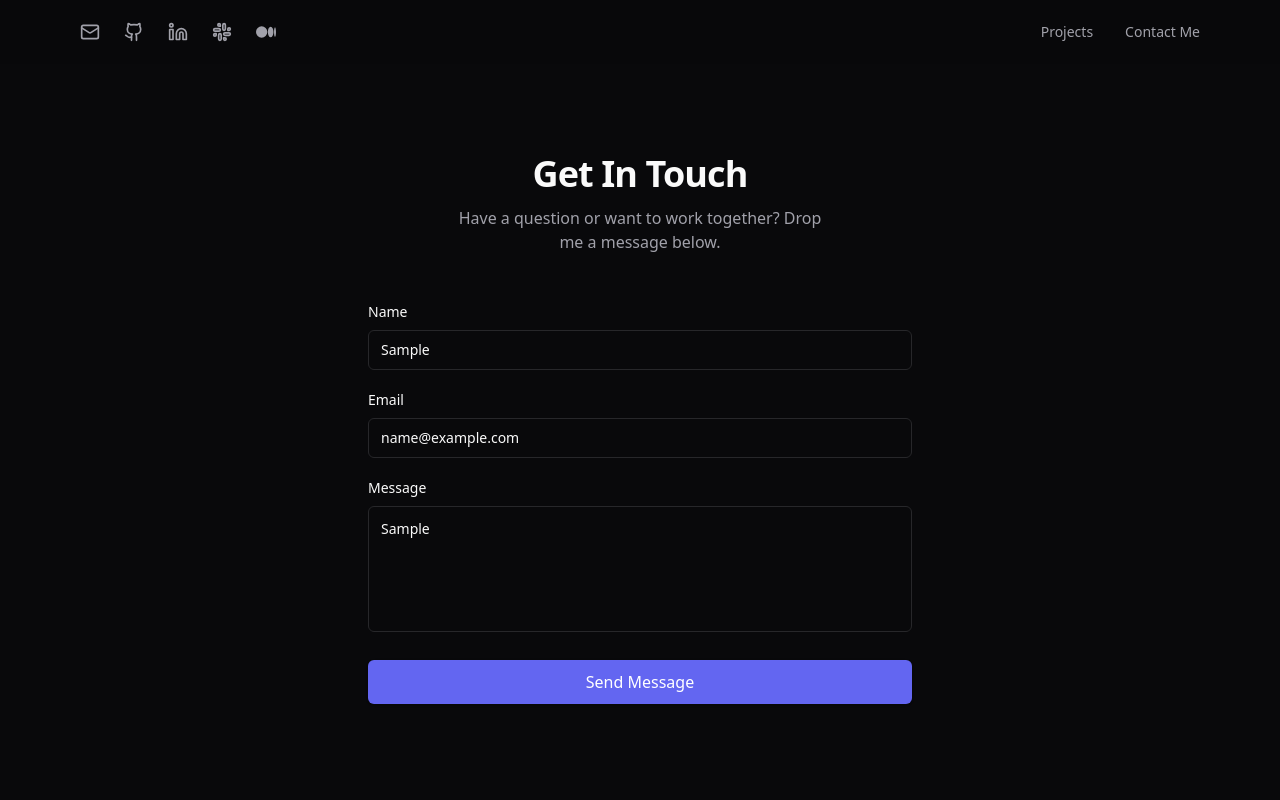
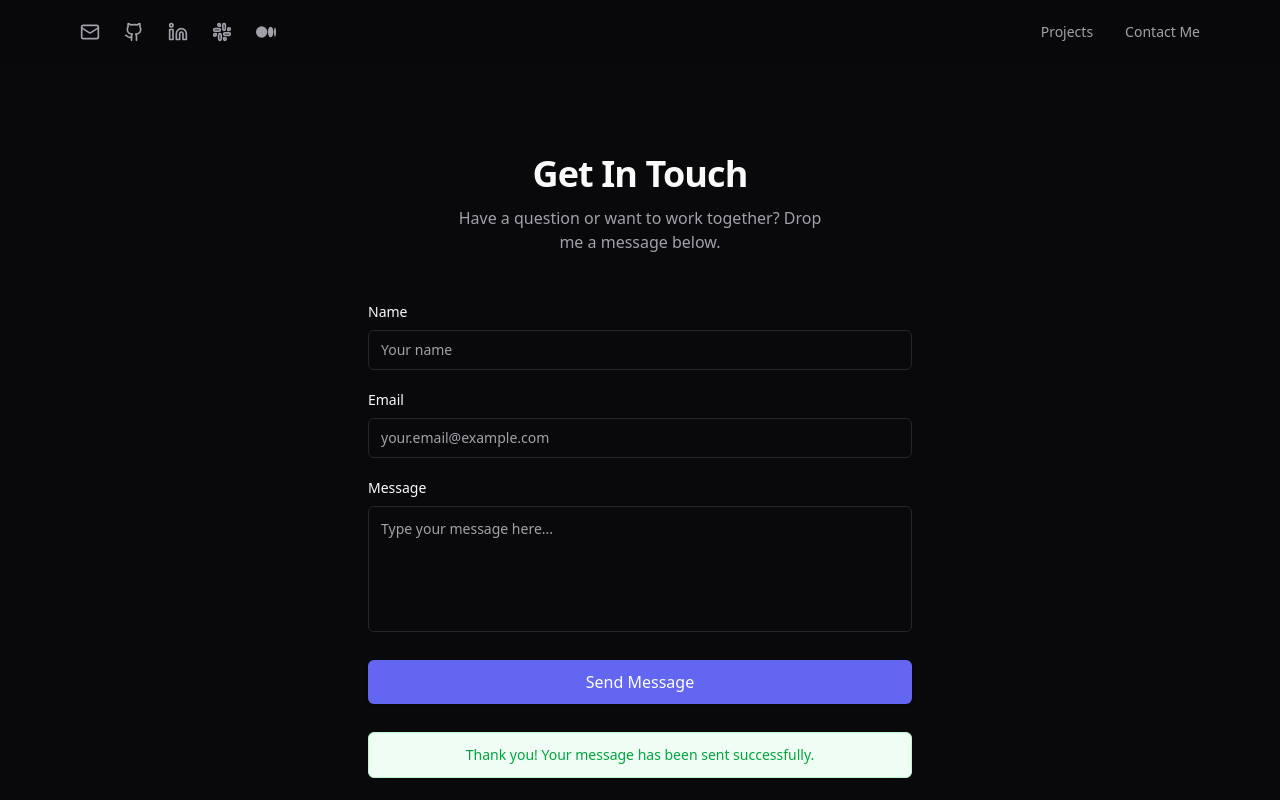
Before and after one commit to afzytk/portfolio, a React app: page / in a window 1280 px wide. Both pictures are taken after typing "Sample", "name@example.com", "Sample" into the empty fields and a click on the button "Send Message". Shown: the part 1285-2085 px from the top of the page. Built offline with nearby package versions, Linux system fonts and the light colour scheme; the HTML template or start-up script is replaced by a standard one.

Commit message:
feat: add form validation to contact form

```diff
--- a/package.json
+++ b/package.json
@@ -14,6 +14,7 @@
     "@tailwindcss/vite": "^4.3.0",
     "class-variance-authority": "^0.7.1",
     "clsx": "^2.1.1",
+    "formik": "^2.4.9",
     "lucide-react": "^1.16.0",
     "radix-ui": "^1.4.3",
     "react": "^19.2.6",
@@ -22,7 +23,8 @@
     "shadcn": "^4.7.0",
     "tailwind-merge": "^3.6.0",
     "tailwindcss": "^4.3.0",
-    "tw-animate-css": "^1.4.0"
+    "tw-animate-css": "^1.4.0",
+    "yup": "^1.7.1"
   },
   "devDependencies": {
     "@eslint/js": "^10.0.1",
--- a/src/components/Contact.jsx
+++ b/src/components/Contact.jsx
@@ -1,20 +1,38 @@
 import { useState } from "react";
+import { useFormik } from "formik";
+import * as Yup from "yup";
 
 export default function Contact() {
-  const [formData, setFormData] = useState({
-    name: "",
-    email: "",
-    message: "",
+  const [submitStatus, setSubmitStatus] = useState(null);
+
+  const formik = useFormik({
+    initialValues: {
+      name: "",
+      email: "",
+      message: "",
+    },
+    validationSchema: Yup.object({
+      name: Yup.string().required("Name is required"),
+      email: Yup.string()
+        .email("Invalid email format")
+        .required("Email is required"),
+      message: Yup.string().required("Message is required"),
+    }),
+    onSubmit: async (values, { setSubmitting, resetForm }) => {
+      setSubmitStatus(null);
+      try {
+        // Simulate network request
+        await new Promise((resolve) => setTimeout(resolve, 1500));
+        console.log("Form Submitted Safely:", values);
+        setSubmitStatus("success");
+        resetForm();
+      } catch (error) {
+        setSubmitStatus("error");
+      } finally {
+        setSubmitting(false);
+      }
+    },
   });
-
-  const handleChange = (e) => {
-    setFormData({ ...formData, [e.target.name]: e.target.value });
-  };
-
-  const handleSubmit = (e) => {
-    e.preventDefault();
-    console.log("Form Submitted Safely:", formData);
-  };
 
   return (
     <section id="contact" className="py-24 bg-background text-foreground">
@@ -28,7 +46,7 @@ export default function Contact() {
           </p>
         </div>
 
-        <form onSubmit={handleSubmit} className="flex flex-col gap-5">
+        <form onSubmit={formik.handleSubmit} className="flex flex-col gap-5">
           <div className="flex flex-col gap-2">
             <label
               htmlFor="name"
@@ -41,11 +59,19 @@ export default function Contact() {
               id="name"
               name="name"
               required
-              value={formData.name}
-              onChange={handleChange}
-              className="w-full h-10 px-3 rounded-md border border-input bg-background text-sm ring-offset-background placeholder:text-muted-foreground focus-visible:outline-hidden focus-visible:ring-2 focus-visible:ring-ring focus-visible:ring-offset-2 disabled:cursor-not-allowed disabled:opacity-50"
+              value={formik.values.name}
+              onChange={formik.handleChange}
+              onBlur={formik.handleBlur}
+              className={`w-full h-10 px-3 rounded-md border bg-background text-sm ring-offset-background placeholder:text-muted-foreground focus-visible:outline-hidden focus-visible:ring-2 focus-visible:ring-ring focus-visible:ring-offset-2 disabled:cursor-not-allowed disabled:opacity-50 ${
+                formik.touched.name && formik.errors.name
+                  ? "border-red-500"
+                  : "border-input"
+              }`}
               placeholder="Your name"
             />
+            {formik.touched.name && formik.errors.name && (
+              <span className="text-xs text-red-500">{formik.errors.name}</span>
+            )}
           </div>
 
           <div className="flex flex-col gap-2">
@@ -60,11 +86,21 @@ export default function Contact() {
               id="email"
               name="email"
               required
-              value={formData.email}
-              onChange={handleChange}
-              className="w-full h-10 px-3 rounded-md border border-input bg-background text-sm ring-offset-background placeholder:text-muted-foreground focus-visible:outline-hidden focus-visible:ring-2 focus-visible:ring-ring focus-visible:ring-offset-2 disabled:cursor-not-allowed disabled:opacity-50"
+              value={formik.values.email}
+              onChange={formik.handleChange}
+              onBlur={formik.handleBlur}
+              className={`w-full h-10 px-3 rounded-md border bg-background text-sm ring-offset-background placeholder:text-muted-foreground focus-visible:outline-hidden focus-visible:ring-2 focus-visible:ring-ring focus-visible:ring-offset-2 disabled:cursor-not-allowed disabled:opacity-50 ${
+                formik.touched.email && formik.errors.email
+                  ? "border-red-500"
+                  : "border-input"
+              }`}
               placeholder="your.email@example.com"
             />
+            {formik.touched.email && formik.errors.email && (
+              <span className="text-xs text-red-500">
+                {formik.errors.email}
+              </span>
+            )}
           </div>
 
           <div className="flex flex-col gap-2">
@@ -79,19 +115,63 @@ export default function Contact() {
               name="message"
               required
               rows="5"
-              value={formData.message}
-              onChange={handleChange}
-              className="w-full p-3 rounded-md border border-input bg-background text-sm ring-offset-background placeholder:text-muted-foreground focus-visible:outline-hidden focus-visible:ring-2 focus-visible:ring-ring focus-visible:ring-offset-2 disabled:cursor-not-allowed disabled:opacity-50 resize-none"
+              value={formik.values.message}
+              onChange={formik.handleChange}
+              onBlur={formik.handleBlur}
+              className={`w-full p-3 rounded-md border bg-background text-sm ring-offset-background placeholder:text-muted-foreground focus-visible:outline-hidden focus-visible:ring-2 focus-visible:ring-ring focus-visible:ring-offset-2 disabled:cursor-not-allowed disabled:opacity-50 resize-none ${
+                formik.touched.message && formik.errors.message
+                  ? "border-red-500"
+                  : "border-input"
+              }`}
               placeholder="Type your message here..."
             />
+            {formik.touched.message && formik.errors.message && (
+              <span className="text-xs text-red-500">
+                {formik.errors.message}
+              </span>
+            )}
           </div>
 
           <button
             type="submit"
-            className="w-full h-11 inline-flex items-center justify-center font-medium rounded-md bg-primary text-primary-foreground hover:bg-primary/90 transition-colors shadow-sm mt-2 cursor-pointer"
+            disabled={formik.isSubmitting}
+            className="w-full h-11 inline-flex items-center justify-center gap-2 font-medium rounded-md bg-primary text-primary-foreground hover:bg-primary/90 transition-colors shadow-sm mt-2 cursor-pointer disabled:opacity-70 disabled:cursor-not-allowed"
           >
-            Send Message
+            {formik.isSubmitting && (
+              <svg
+                className="animate-spin h-5 w-5 text-current"
+                xmlns="http://www.w3.org/2000/svg"
+                fill="none"
+                viewBox="0 0 24 24"
+              >
+                <circle
+                  className="opacity-25"
+                  cx="12"
+                  cy="12"
+                  r="10"
+                  stroke="currentColor"
+                  strokeWidth="4"
+                ></circle>
+                <path
+                  className="opacity-75"
+                  fill="currentColor"
+                  d="M4 12a8 8 0 018-8V0C5.373 0 0 5.373 0 12h4zm2 5.291A7.962 7.962 0 014 12H0c0 3.042 1.135 5.824 3 7.938l3-2.647z"
+                ></path>
+              </svg>
+            )}
+            {formik.isSubmitting ? "Sending..." : "Send Message"}
           </button>
+
+          {submitStatus === "success" && (
+            <div className="p-3 mt-2 text-sm text-green-600 bg-green-50 rounded-md text-center border border-green-200">
+              Thank you! Your message has been sent successfully.
+            </div>
+          )}
+          {submitStatus === "error" && (
+            <div className="p-3 mt-2 text-sm text-red-600 bg-red-50 rounded-md text-center border border-red-200">
+              Oops! Something went wrong. Please try again later.
+            </div>
+          )}
         </form>
       </div>
     </section>
```
Also changed, not shown: 1 other file (tests, documents, lock files or other folders).
